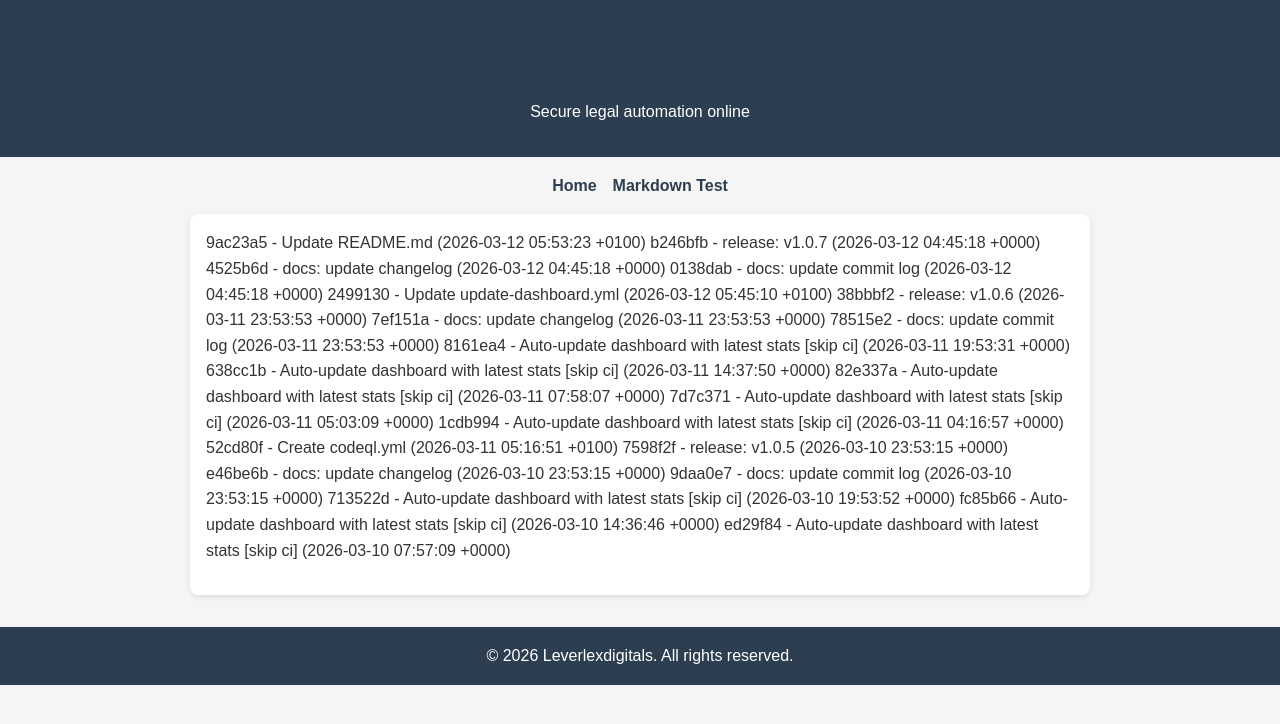
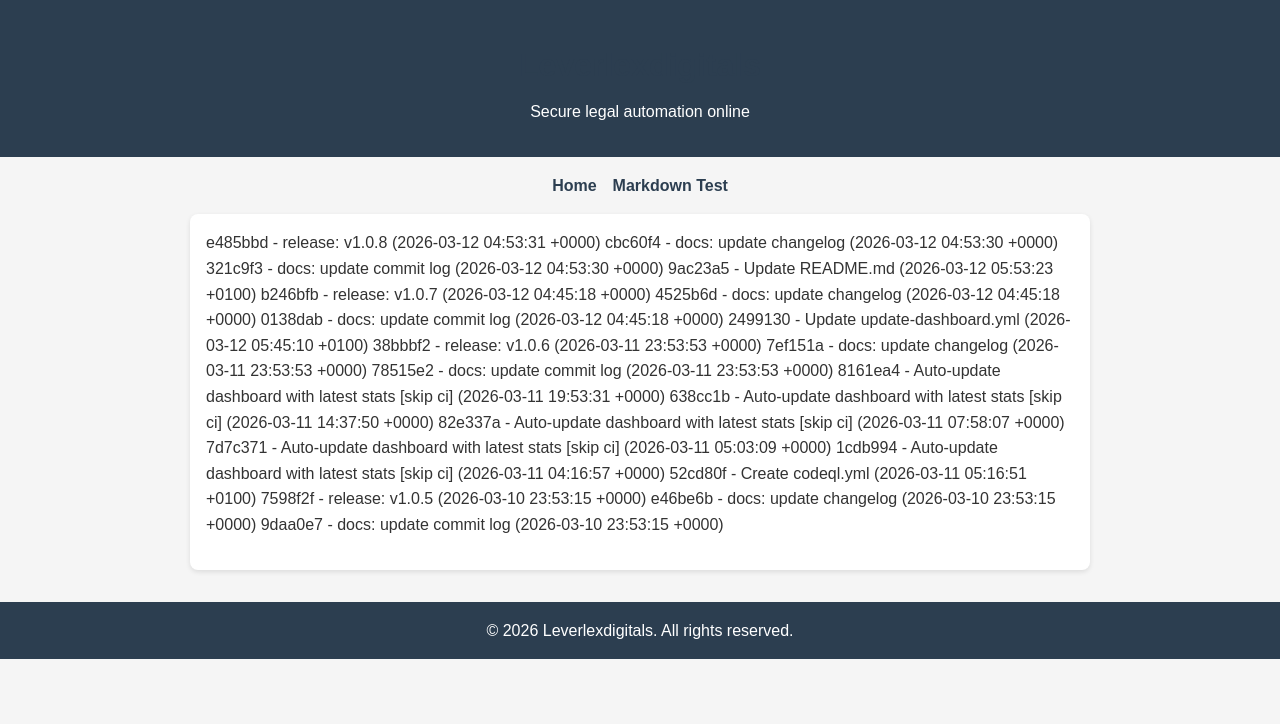
Before and after one commit to LEVERLEX/leverlex.github.io, a Jekyll site: the page built from COMMITS.md, in a window 1280 px wide. Shown: the top 724 px of the page. Built offline with Jekyll 4.4.1, drawn with Linux system fonts in a browser that asks for light colours; our own code applies the rules of GitHub Pages for plain Markdown files.

Commit message:
docs: update commit log

```diff
--- a/COMMITS.md
+++ b/COMMITS.md
@@ -1,3 +1,6 @@
+e485bbd - release: v1.0.8 (2026-03-12 04:53:31 +0000)
+cbc60f4 - docs: update changelog (2026-03-12 04:53:30 +0000)
+321c9f3 - docs: update commit log (2026-03-12 04:53:30 +0000)
 9ac23a5 - Update README.md (2026-03-12 05:53:23 +0100)
 b246bfb - release: v1.0.7 (2026-03-12 04:45:18 +0000)
 4525b6d - docs: update changelog (2026-03-12 04:45:18 +0000)
@@ -15,6 +18,3 @@ b246bfb - release: v1.0.7 (2026-03-12 04:45:18 +0000)
 7598f2f - release: v1.0.5 (2026-03-10 23:53:15 +0000)
 e46be6b - docs: update changelog (2026-03-10 23:53:15 +0000)
 9daa0e7 - docs: update commit log (2026-03-10 23:53:15 +0000)
-713522d - Auto-update dashboard with latest stats [skip ci] (2026-03-10 19:53:52 +0000)
-fc85b66 - Auto-update dashboard with latest stats [skip ci] (2026-03-10 14:36:46 +0000)
-ed29f84 - Auto-update dashboard with latest stats [skip ci] (2026-03-10 07:57:09 +0000)
```
